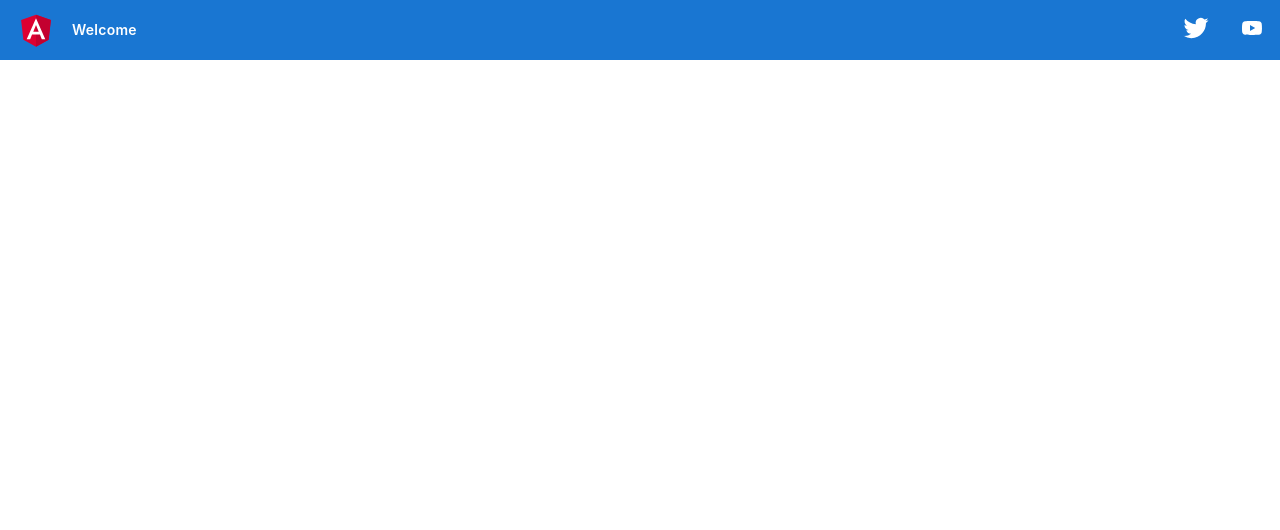
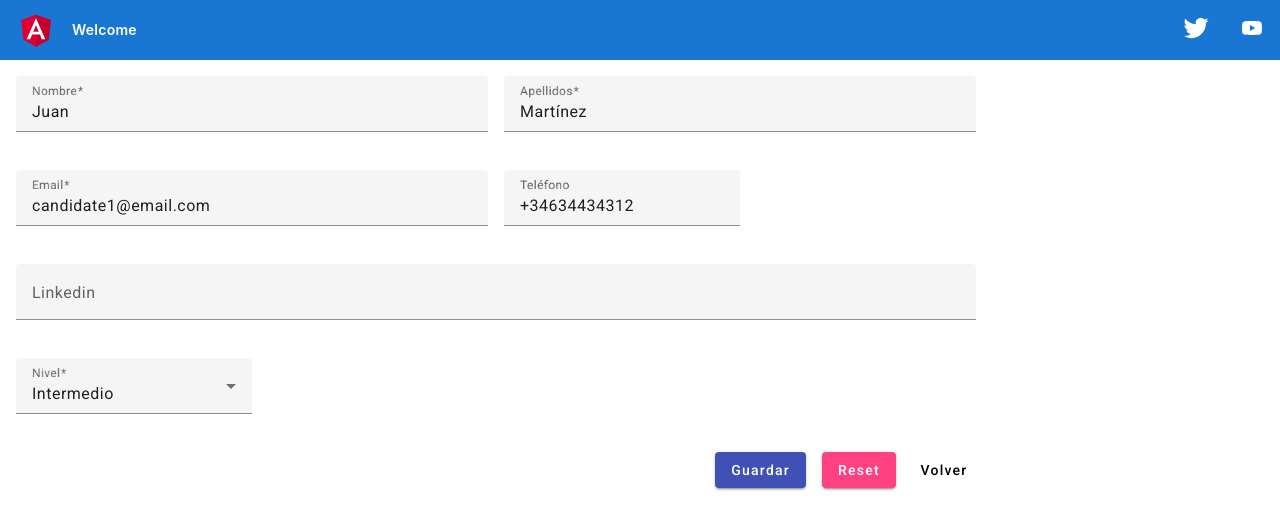
Before and after one commit to leriano7/angular-candidates, an Angular app: page /edit/1 in a window 1280 px wide. Before the commit this address led to /. Shown: the top 530 px of the page. Built offline with nearby package versions, Linux system fonts and the light colour scheme.

Commit message:
Finishing editing

```diff
--- a/src/app/app.module.ts
+++ b/src/app/app.module.ts
@@ -11,6 +11,7 @@ import { APP_CONFIG, Config } from 'src/config/app.config';
 import { CreateCandidateComponent } from './components/create-candidate/create-candidate.component';
 import { CandidateFormComponent } from './components/candidate-form/candidate-form.component';
 import { ReactiveFormsModule } from '@angular/forms';
+import { EditCandidateComponent } from './components/edit-candidate/edit-candidate.component';
 
 @NgModule({
   declarations: [
@@ -18,7 +19,8 @@ import { ReactiveFormsModule } from '@angular/forms';
     CandidateListComponent,
     CandidateCardComponent,
     CreateCandidateComponent,
-    CandidateFormComponent
+    CandidateFormComponent,
+    EditCandidateComponent
   ],
   imports: [
     BrowserModule,
--- a/src/app/components/candidate-form/candidate-form.component.html
+++ b/src/app/components/candidate-form/candidate-form.component.html
@@ -26,7 +26,7 @@
     </mat-form-field>
     <mat-form-field class="quarter">
         <mat-label>Nivel</mat-label>
-        <mat-select formControlName="level">
+        <mat-select formControlName="experience">
             <mat-option value="Junior">Junior</mat-option>
             <mat-option value="Midlevel">Intermedio</mat-option>
             <mat-option value="Senior">Senior</mat-option>
--- a/src/app/components/candidate-form/candidate-form.component.ts
+++ b/src/app/components/candidate-form/candidate-form.component.ts
@@ -1,4 +1,4 @@
-import { ChangeDetectionStrategy, Component, EventEmitter, Output } from '@angular/core';
+import { ChangeDetectionStrategy, Component, EventEmitter, Input, OnInit, Output } from '@angular/core';
 import { FormBuilder, FormGroup, Validators } from '@angular/forms';
 import { Candidate } from 'src/app/models/candidate';
 import { linkedinPattern, phonePattern } from 'src/app/utils/validators';
@@ -9,20 +9,25 @@ import { linkedinPattern, phonePattern } from 'src/app/utils/validators';
   styleUrls: ['./candidate-form.component.scss'],
   changeDetection : ChangeDetectionStrategy.OnPush
 })
-export class CandidateFormComponent {
+export class CandidateFormComponent implements OnInit {
 
   public candidateForm! : FormGroup;
 
   constructor(private fb: FormBuilder){
     this.candidateForm = this.fb.group({
-      name : ["", Validators.required, Validators.minLength(2)],
-      surname : ["", Validators.required, Validators.minLength(2)],
-      email : ["", Validators.required, Validators.email],
-      phone : ["", Validators.pattern(phonePattern)],
-      linkedIn : ["", Validators.pattern(linkedinPattern)],
-      experience : ["", Validators.required]
+      name : ["", [Validators.required, Validators.minLength(2)]],
+      surname : ["", [Validators.required, Validators.minLength(2)]],
+      email : ["", [Validators.required, Validators.email]],
+      phone : ["", [Validators.pattern(phonePattern)]],
+      linkedIn : ["", [Validators.pattern(linkedinPattern)]],
+      experience : ["", [Validators.required]],
     });
   }
+  ngOnInit(): void {
+    this.reset();
+  }
+
+  @Input() candidate: Candidate | null = null;
 
   @Output() candidateSubmitter = new EventEmitter<Candidate>();
   @Output() backEmitter = new EventEmitter();
@@ -98,8 +103,8 @@ export class CandidateFormComponent {
   }
 
   public onSubmit = () => {
-    // TODO: we should check here
-    const savedCandidate : Candidate = Object.assign({}, this.candidateForm.value);
+    // TODO: we should check here if all validators are OK?
+    const savedCandidate : Candidate = Object.assign({}, this.candidate, this.candidateForm.value);
     this.candidateSubmitter.emit(savedCandidate);
   };
 
@@ -109,5 +114,17 @@ export class CandidateFormComponent {
 
   public reset = () => {
     this.candidateForm.reset();
+    if (this.candidate) {
+      this.candidateForm.setValue({
+        name: this.candidate.name,
+        surname: this.candidate.surname,
+        email: this.candidate.email,
+        phone: this.candidate.phone ? this.candidate.phone : null,
+        linkedIn: this.candidate.linkedIn ? this.candidate.linkedIn : null,
+        experience: this.candidate.experience,
+      });
+    }
   };
+
+
 }
--- a/src/app/components/create-candidate/create-candidate.component.ts
+++ b/src/app/components/create-candidate/create-candidate.component.ts
@@ -18,7 +18,7 @@ export class CreateCandidateComponent {
     ){}
 
   public onSubmit = (candidate: Candidate) => {
-    // TODO: we should check here
+    // TODO: we should check here if all validators are OK?
     // TO CONSULT:
     this.service.save(candidate).subscribe(()=>{});
     this.router.navigate(["/"]);
--- /dev/null
+++ b/src/app/components/edit-candidate/edit-candidate.component.html
@@ -0,0 +1,7 @@
+<app-candidate-form
+  *ngIf="candidate$ | async as candidate"
+  [candidate]="candidate"
+  (candidateSubmitter)="onSubmit($event)"
+  (backEmitter)="back()"
+>
+</app-candidate-form>
--- /dev/null
+++ b/src/app/components/edit-candidate/edit-candidate.component.ts
@@ -0,0 +1,43 @@
+import { Component, OnInit } from "@angular/core";
+import { ActivatedRoute, Router } from "@angular/router";
+import { Location } from "@angular/common";
+import { Observable, switchMap } from "rxjs";
+import { Candidate } from "src/app/models/candidate";
+import { CandidatesService } from "src/app/services/candidates.service";
+
+@Component({
+  selector: "app-edit-candidate",
+  templateUrl: "./edit-candidate.component.html",
+  styleUrls: ["./edit-candidate.component.scss"],
+})
+export class EditCandidateComponent implements OnInit {
+  public candidate$!: Observable<Candidate>;
+
+  constructor(
+    private activatedRoute: ActivatedRoute,
+    private candidatesService: CandidatesService,
+    private location: Location,
+    private router: Router
+  ) {}
+
+  ngOnInit(): void {
+    this.candidate$ = this.activatedRoute.paramMap.pipe(
+      switchMap((params) => {
+        // 10 is the base of the number
+        const selectedId = parseInt(params.get("id")!, 10);
+        return this.candidatesService.getCandidate(selectedId);
+      })
+    );
+  }
+
+  public onSubmit = (candidate: Candidate) => {
+    // TODO: we should check here if all validators are OK?
+    // TO CONSULT:
+    this.candidatesService.update(candidate).subscribe(()=>{});
+    this.router.navigate(["/"]);
+  }
+
+  public back = () => {
+    this.location.back();
+  }
+}
```
Also changed, not shown: src/app/app-routing.module.ts (+14 -7 lines), src/app/components/edit-candidate/edit-candidate.component.scss (added), 2 other files (tests, documents, lock files or other folders).
